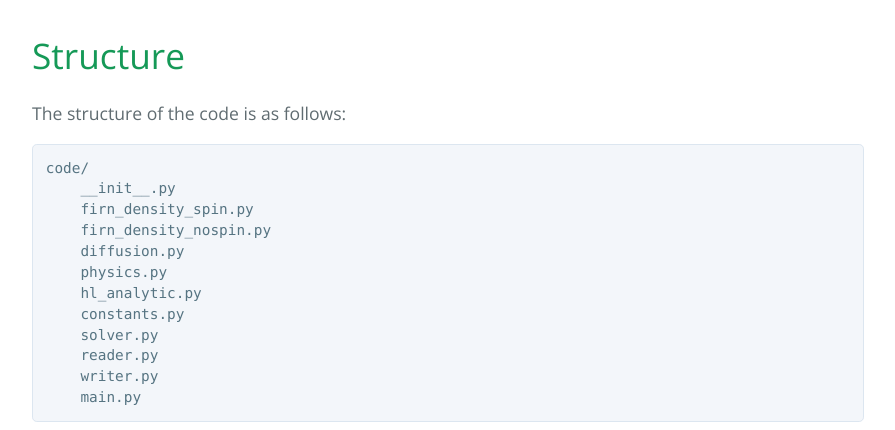
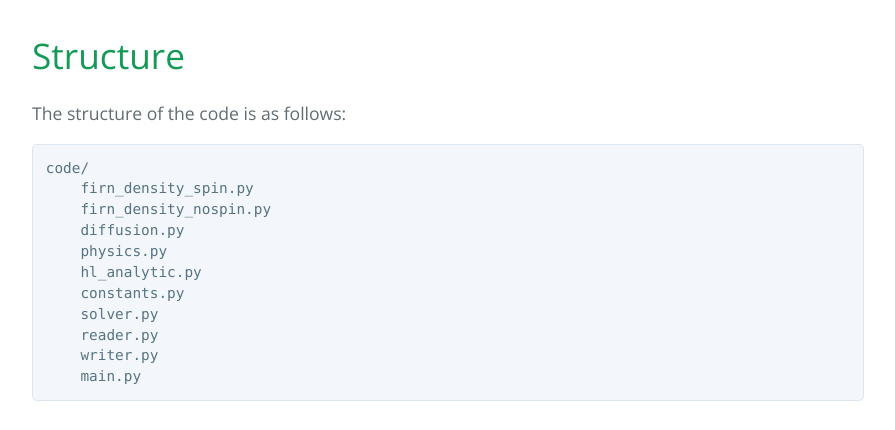
Before and after one commit to huongnvo/firn, a plain HTML site: page index.html in a window 1280 px wide. Shown: the part 989-1419 px from the top of the page, without its empty margins (192-1087 px from the left). Drawn offline with nearby package versions, Linux system fonts and the light colour scheme.

```diff
--- a/index.html
+++ b/index.html
@@ -36,7 +36,6 @@
 <p>The structure of the code is as follows:</p>
 
 <pre><code>code/
-    __init__.py
     firn_density_spin.py
     firn_density_nospin.py
     diffusion.py
```
Also changed, not shown: params.json (+1 -1 lines).
